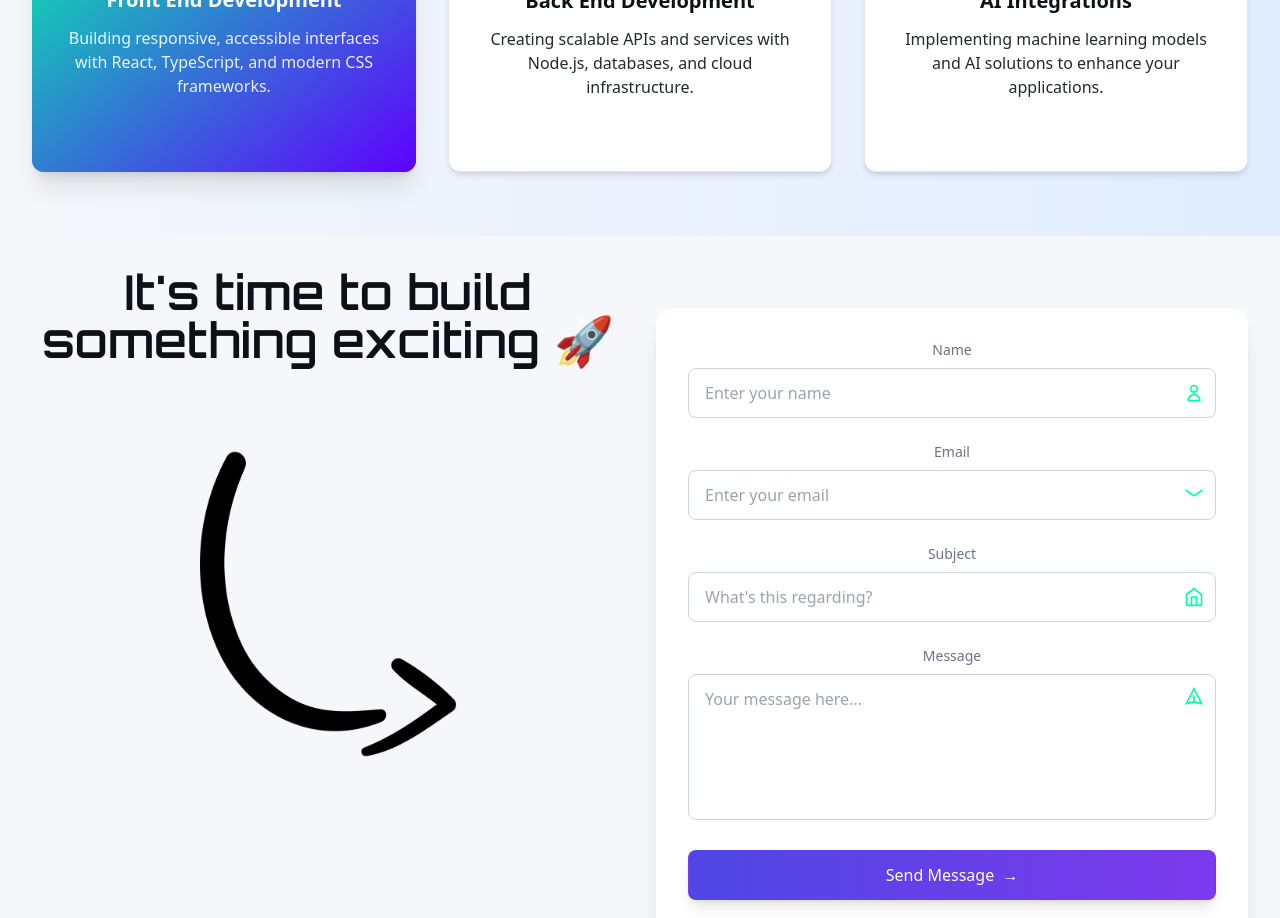
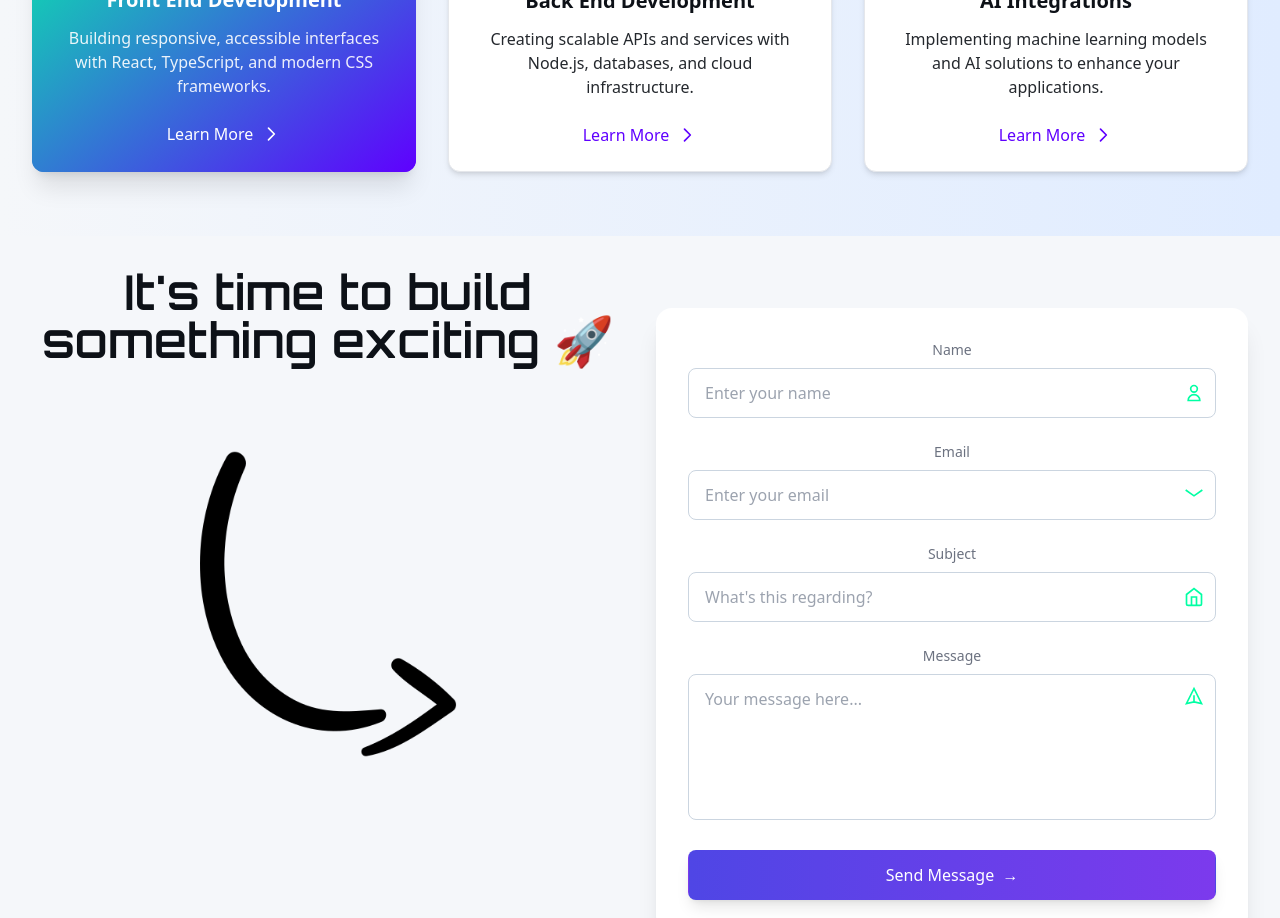
Before and after one commit to RachedSouihi/Portfolio, a React (Vite) app in the folder frontend/: page / in a window 1280 px wide. Shown: the part 2760-3678 px from the top of the page. Built offline with nearby package versions, Linux system fonts and the light colour scheme.

Commit message:
Update axios version to 1.12.0

```diff
--- a/frontend/package.json
+++ b/frontend/package.json
@@ -14,7 +14,7 @@
   },
   "dependencies": {
     "@react-spring/web": "^10.0.1",
-    "axios": "^1.11.0",
+    "axios": "^1.12.0",
     "cors": "^2.8.5",
     "nodemailer": "^7.0.6",
     "react": "^19.1.0",
--- a/frontend/src/Services.tsx
+++ b/frontend/src/Services.tsx
@@ -98,7 +98,17 @@ const ServicesSection = () => {
                     ${hoveredCard === index ? 'text-white' : 'text-[#5F00FF] dark:text-[#7C3AED]'}`}
                   href="#"
                 >
-
+                  <span className="mr-2 group-hover:underline">Learn More</span>
+                  <svg
+                    xmlns="http://www.w3.org/2000/svg"
+                    className={`h-5 w-5 transition-transform duration-300 group-hover:translate-x-1
+                      ${hoveredCard === index ? 'text-white' : 'text-[#5F00FF] dark:text-[#7C3AED]'}`}
+                    viewBox="0 0 24 24"
+                    fill="none"
+                    stroke="currentColor"
+                  >
+                    <path strokeLinecap="round" strokeLinejoin="round" strokeWidth="2" d="M9 5l7 7-7 7" />
+                  </svg>
                 </a>
               </div>
             </div>
--- a/frontend/src/api/contact.ts
+++ b/frontend/src/api/contact.ts
@@ -1,11 +1,10 @@
 import axios from 'axios';
 
-const API_URL = 'https://portfolio-backend-vo7e.onrender.com/contact';
 
 export const submitContactForm = async (formData: any) => {
   try {
     console.log('Submitting form data:', formData);
-    const response = await axios.post(API_URL, formData);
+    const response = await axios.post(process.env.VITE_API_URL!, formData);
     return response.data;
   } catch (error) {
     console.error('Error submitting contact form:', error);
```
Also changed, not shown: 1 other file (tests, documents, lock files or other folders).
